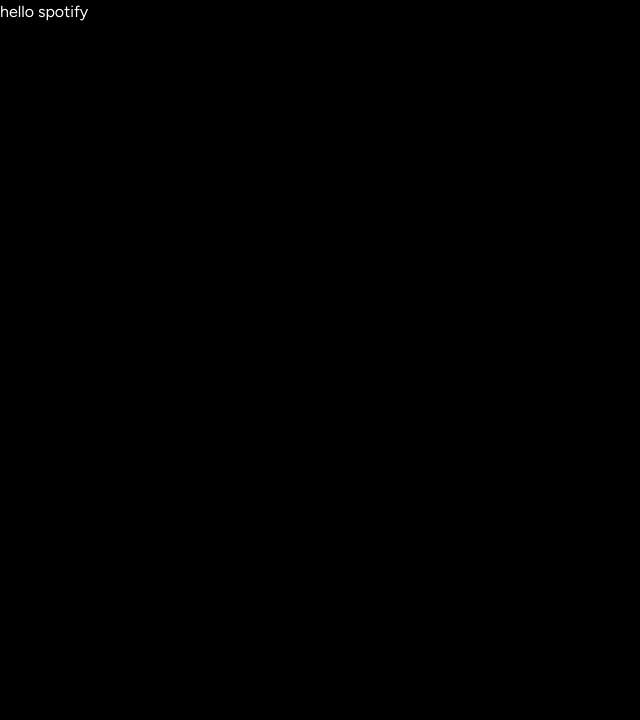
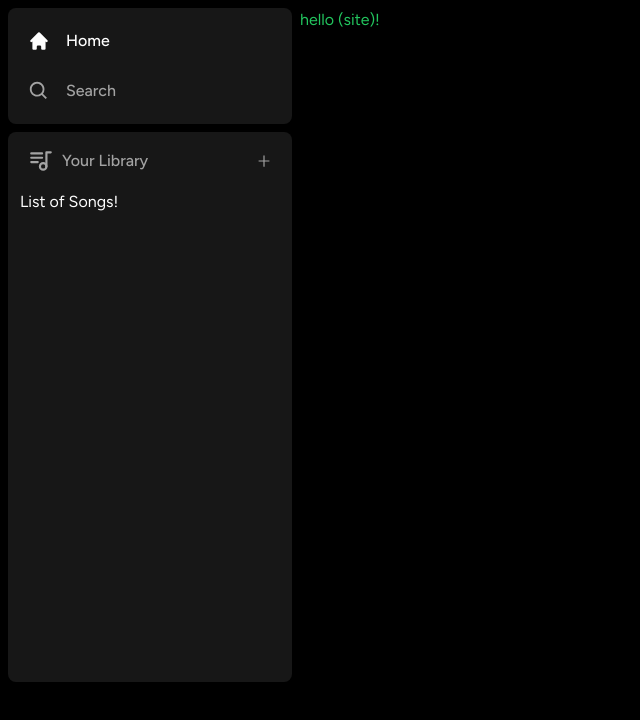
Before and after one commit to alierezayi/Advance-Music-Player, a Next.js app: page / in a window 1280 px wide. Shown: the top 720 px of the page, without its empty margins (0-640 px from the left). Built offline with nearby package versions, Linux system fonts and the light colour scheme.

Commit message:
layout / basic sidebar / Box - Library - Sidebar - SidebarItem *components

```diff
--- a/app/page.tsx
+++ b/app/(site)/page.tsx
@@ -1,7 +1,7 @@
 export default function Home() {
   return (
-    <div>
-      hello spotify
+    <div className="text-green-500">
+      hello (site)!
     </div>
   )
 }
--- a/app/layout.tsx
+++ b/app/layout.tsx
@@ -1,6 +1,9 @@
 import "./globals.css";
+
+import { Figtree } from "next/font/google";
 import type { Metadata } from "next";
-import { Figtree } from "next/font/google";
+
+import Sidebar from "@/components/Sidebar";
 
 const font = Figtree({ subsets: ["latin"] });
 
@@ -16,7 +19,9 @@
 }) {
   return (
     <html lang="en">
-      <body className={font.className}>{children}</body>
+      <body className={font.className}>
+        <Sidebar>{children}</Sidebar>
+      </body>
     </html>
   );
 }
--- /dev/null
+++ b/components/Box.tsx
@@ -0,0 +1,18 @@
+import { twMerge } from "tailwind-merge";
+
+interface BoxProps {
+  children: React.ReactNode;
+  className?: string;
+}
+
+const Box: React.FC<BoxProps> = ({ children, className }) => {
+  return (
+    <div
+      className={twMerge(`bg-neutral-900 rounded-lg h-fit w-full`, className)}
+    >
+      {children}
+    </div>
+  );
+};
+
+export default Box;
--- /dev/null
+++ b/components/Library.tsx
@@ -0,0 +1,33 @@
+"use client";
+
+import { TbPlaylist } from "react-icons/tb";
+import { AiOutlinePlus } from "react-icons/ai";
+
+const Library = () => {
+  const onClick = () => {
+    // handle upload later
+  };
+
+  return (
+    <div className="flex flex-col">
+      <div className="flex items-center justify-between px-5 pt-4">
+        <div className="inline-flex items-center gap-x-2">
+          <TbPlaylist size={26} className=" text-neutral-400" />
+
+          <p className=" text-neutral-400 font-medium text-md">Your Library</p>
+        </div>
+
+        <AiOutlinePlus
+          onClick={onClick}
+          className="text-neutral-400 hover:text-white cursor-pointer transition"
+        />
+      </div>
+
+      <div className="flex flex-col gap-y-2 mt-4 px-3">
+        List of Songs!
+      </div>
+    </div>
+  );
+};
+
+export default Library;
--- /dev/null
+++ b/components/Sidebar.tsx
@@ -0,0 +1,58 @@
+"use client";
+
+import { usePathname } from "next/navigation";
+import { useMemo } from "react";
+
+import { HiHome } from "react-icons/hi";
+import { BiSearch } from "react-icons/bi";
+
+import Box from "./Box";
+import SidebarItem from "./SidebarItem";
+import Library from "./Library";
+
+interface SidebarProps {
+  children: React.ReactNode;
+}
+
+const Sidebar: React.FC<SidebarProps> = ({ children }) => {
+  const pathname = usePathname();
+
+  const routes = useMemo(
+    () => [
+      {
+        icon: HiHome,
+        label: "Home",
+        active: pathname !== "/search",
+        href: "/",
+      },
+      {
+        icon: BiSearch,
+        label: "Search",
+        active: pathname === "/search",
+        href: "/search",
+      },
+    ],
+    [pathname]
+  );
+  return (
+    <div className="flex h-full">
+      <div className="hidden md:flex flex-col gap-y-2 bg-black h-full w-[300px] p-2">
+        <Box>
+          <div className="flex flex-col gap-y-4 px-5 py-4">
+            {routes.map((item) => (
+              <SidebarItem key={item.label} {...item} />
+            ))}
+          </div>
+        </Box>
+
+        <Box className="overflow-y-auto min-h-[550px] h-full">
+          <Library />
+        </Box>
+      </div>
+
+      <main className="h-full flex-1 overflow-y-auto py-2">{children}</main>
+    </div>
+  );
+};
+
+export default Sidebar;
--- /dev/null
+++ b/components/SidebarItem.tsx
@@ -0,0 +1,34 @@
+import Link from "next/link";
+
+import { IconType } from "react-icons";
+import { twMerge } from "tailwind-merge";
+
+interface SidebarItemProps {
+  icon: IconType;
+  label: string;
+  active?: boolean;
+  href: string;
+}
+
+const SidebarItem: React.FC<SidebarItemProps> = ({
+  icon: Icon,
+  label,
+  active,
+  href,
+}) => {
+  return (
+    <Link
+      href={href}
+      className={twMerge(
+        `flex flex-row h-auto items-center w-full gap-x-4 text-md font-medium cursor-pointer
+        hover:text-white transition text-neutral-400 py-1`,
+        active && "text-white"
+      )}
+    >
+      <Icon size={26} />
+      <p className="truncate w-full">{label}</p>
+    </Link>
+  );
+};
+
+export default SidebarItem;
```
Also changed, not shown: package.json (+6 -4 lines), 1 other file (tests, documents, lock files or other folders).
